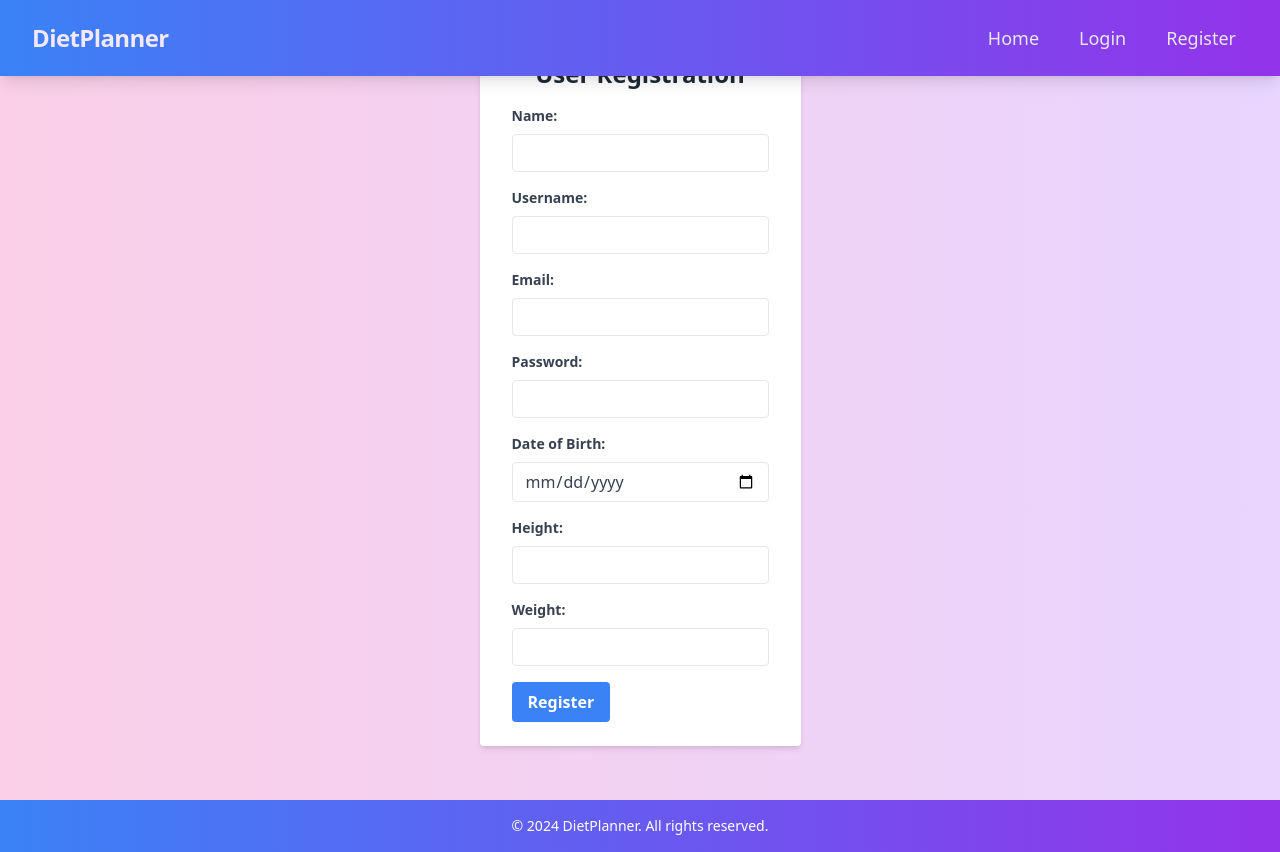
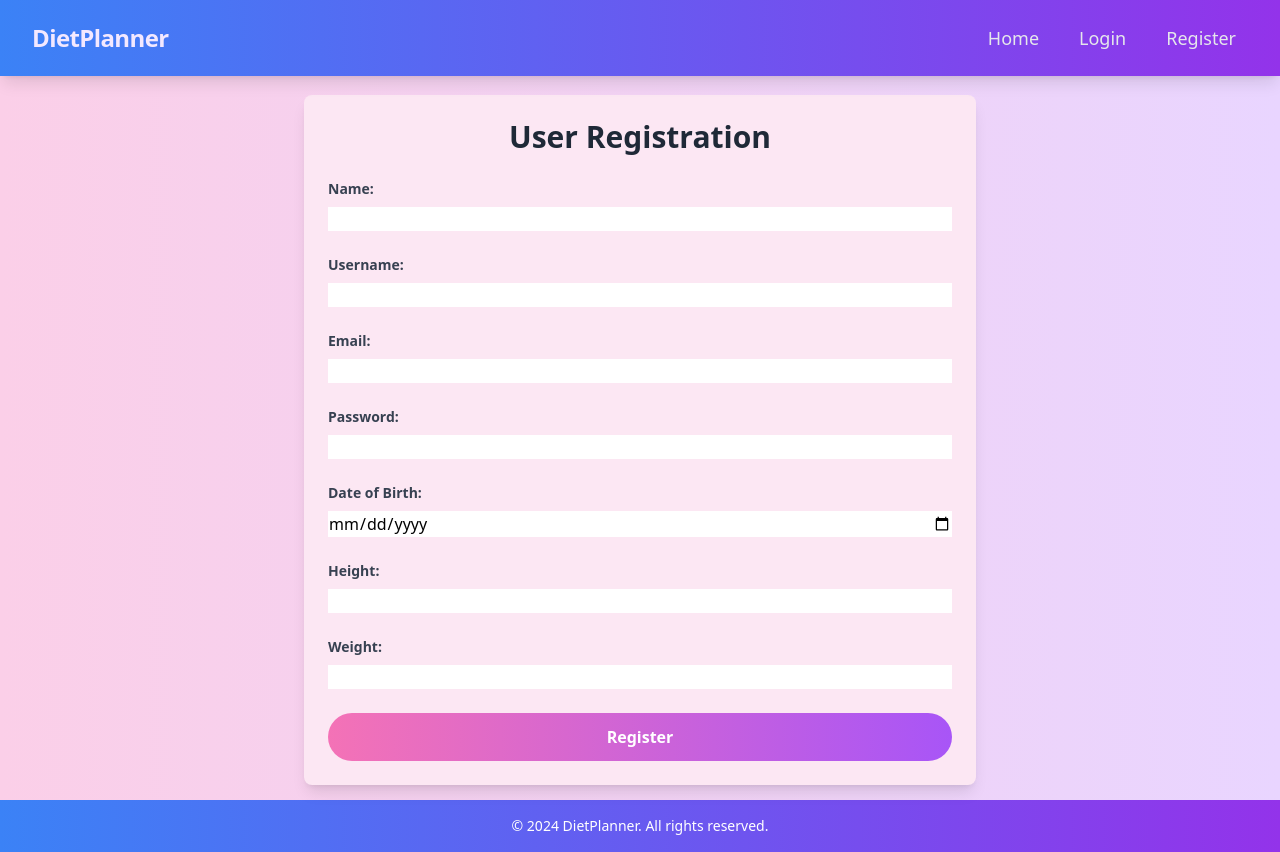
Before and after one commit to thedeadpoet99/cse470-dietplaner, a React (Create React App) app in the folder client2/: page /register in a window 1280 px wide. Built offline with nearby package versions, Linux system fonts and the light colour scheme.

Commit message:
styled the forms

```diff
--- a/client2/src/components/Header.jsx
+++ b/client2/src/components/Header.jsx
@@ -32,7 +32,7 @@ const Header = () => {
                             <>
                                 <a href="/dashboard" className="text-gray-200 hover:text-white hover:bg-purple-500 px-3 py-2 rounded-md text-lg font-medium transition-colors duration-300">Dashboard</a>
                                 <a href="/userprofile/:username" className="text-gray-200 hover:text-white hover:bg-purple-500 px-3 py-2 rounded-md text-lg font-medium transition-colors duration-300">Profile</a>
-                                <button className="text-gray-200 hover:text-white hover:bg-purple-500 px-3 py-2 rounded-md text-lg font-medium transition-colors duration-300 bg-purple-600 hover:bg-purple-700 focus:outline-none focus:ring-2 focus:ring-purple-600 focus:ring-opacity-50" onClick={handleLogout}>Logout</button>
+                                <button className="text-gray-200 hover:text-white hover:bg-purple-500 px-3 py-2 rounded-md text-lg font-medium transition-colors duration-300" onClick={handleLogout}>Logout</button>
                             </>
                         ) : (
                             <>
--- a/client2/src/components/UserPasswordChange.jsx
+++ b/client2/src/components/UserPasswordChange.jsx
@@ -64,10 +64,10 @@ const UserPasswordChange = () => {
   }
 
 
-  return (
-    <div className="flex flex-col items-center justify-center h-screen bg-gray-100">
+ return (
+    <div className="flex items-center justify-center h-screen bg-gray-100">
       <div className="bg-white rounded-lg shadow-md p-8 w-full max-w-md">
-        <h2 className="text-2xl font-bold mb-6">Change Password</h2>
+        <h2 className="text-3xl font-bold mb-6 text-center text-gray-800">Change Password</h2>
         <form onSubmit={handleSubmit} className="space-y-4">
           <div>
             <label htmlFor="oldPassword" className="block text-gray-700">Old Password</label>
@@ -102,7 +102,7 @@ const UserPasswordChange = () => {
               className="form-input mt-1 block w-full rounded-md border-gray-300 shadow-sm focus:border-blue-500 focus:ring focus:ring-blue-200 focus:ring-opacity-50"
             />
           </div>
-          <button type="submit" className="bg-blue-500 text-white rounded-md py-2 px-4 hover:bg-blue-600 focus:outline-none focus:bg-blue-600 transition duration-300">Change Password</button>
+          <button type="submit" className="bg-gradient-to-r from-pink-400 to-purple-500 hover:from-pink-500 hover:to-purple-600 text-white font-bold py-3 px-6 rounded-full focus:outline-none focus:shadow-outline transition duration-300 w-full">Change Password</button>
         </form>
         {successMessage && <div className="mt-4 bg-green-100 text-green-700 px-4 py-2 rounded-md">{successMessage}</div>}
         {error && <div className="mt-4 bg-red-100 text-red-700 px-4 py-2 rounded-md">{error}</div>}
--- a/client2/src/components/UserProfile.jsx
+++ b/client2/src/components/UserProfile.jsx
@@ -37,14 +37,14 @@ const UserProfile = () => {
                     <p className="text-lg text-center text-gray-800"><strong>Height:</strong> {userProfile.height}</p>
                     <p className="text-lg text-center text-gray-800"><strong>Weight:</strong> {userProfile.weight}</p>
                 </div>
+                {/* Style the Change Password link */}
+                <Link
+                    to="/user/passwordchange"
+                    className="block w-full bg-blue-500 text-white font-bold py-3 px-4 rounded-b-lg hover:bg-blue-600 focus:outline-none focus:bg-blue-600 transition duration-300 text-center"
+                >
+                    Change Password
+                </Link>
             </div>
-            {/* Style the Change Password link */}
-            <Link
-                to="/user/passwordchange"
-                className="inline-block px-4 py-2 bg-blue-500 text-white rounded-md hover:bg-blue-600 focus:outline-none focus:bg-blue-600 transition duration-300"
-            >
-                Change Password
-            </Link>
         </div>
     );
 };
--- a/client2/src/components/register.jsx
+++ b/client2/src/components/register.jsx
@@ -37,44 +37,49 @@ const Register = () => {
   };
   return (
     <div className="flex items-center justify-center min-h-screen bg-gradient-to-r from-pink-200 to-purple-200">
-    <div className="max-w-md mx-auto bg-white shadow-md rounded px-8 py-6 mt-5 mb-10">
-      <h2 className="text-2xl font-semibold mb-4 text-center text-gray-800">User Registration</h2>
-      {error && <p className="text-red-500 text-sm mb-4">{error}</p>}
-      {message && <p className="text-green-500 text-sm mb-4">{message}</p>}
-      <form onSubmit={handleSubmit}>
-        <div className="mb-4">
+      <div className="max-w-2xl w-full bg-pink-100 shadow-lg rounded-lg overflow-hidden mt-20">
+        <h2 className="text-3xl font-semibold mb-6 text-center text-gray-800 px-6 pt-6">User Registration</h2>
+        {error && <p className="text-red-500 text-sm mb-4 px-6">{error}</p>}
+        {message && <p className="text-green-500 text-sm mb-4 px-6">{message}</p>}
+        <form onSubmit={handleSubmit} className="px-6 pb-6">
+          <div className="mb-6">
             <label htmlFor="name" className="block text-gray-700 text-sm font-bold mb-2">Name:</label>
-          <input type="text" id="name" name="name" value={formData.name} onChange={handleChange} className="appearance-none border rounded w-full py-2 px-3 text-gray-700 leading-tight focus:outline-none focus:shadow-outline" required />
+            <input type="text" id="name" name="name" value={formData.name} onChange={handleChange} className="form-input w-full" required />
           </div>
-        <div className="mb-4">
+          <div className="mb-6">
             <label htmlFor="username" className="block text-gray-700 text-sm font-bold mb-2">Username:</label>
-          <input type="text" id="username" name="username" value={formData.username} onChange={handleChange} className="appearance-none border rounded w-full py-2 px-3 text-gray-700 leading-tight focus:outline-none focus:shadow-outline" required />
+            <input type="text" id="username" name="username" value={formData.username} onChange={handleChange} className="form-input w-full" required />
           </div>
-        <div className="mb-4">
+          <div className="mb-6">
             <label htmlFor="email" className="block text-gray-700 text-sm font-bold mb-2">Email:</label>
-          <input type="email" id="email" name="email" value={formData.email} onChange={handleChange} className="appearance-none border rounded w-full py-2 px-3 text-gray-700 leading-tight focus:outline-none focus:shadow-outline" required />
+            <input type="email" id="email" name="email" value={formData.email} onChange={handleChange} className="form-input w-full" required />
           </div>
-        <div className="mb-4">
+          <div className="mb-6">
             <label htmlFor="password" className="block text-gray-700 text-sm font-bold mb-2">Password:</label>
-          <input type="password" id="password" name="password" value={formData.password} onChange={handleChange} className="appearance-none border rounded w-full py-2 px-3 text-gray-700 leading-tight focus:outline-none focus:shadow-outline" required />
+            <input type="password" id="password" name="password" value={formData.password} onChange={handleChange} className="form-input w-full" required />
           </div>
-        <div className="mb-4">
+          <div className="mb-6">
             <label htmlFor="dob" className="block text-gray-700 text-sm font-bold mb-2">Date of Birth:</label>
-          <input type="date" id="dob" name="dob" value={formData.dob} onChange={handleChange} className="appearance-none border rounded w-full py-2 px-3 text-gray-700 leading-tight focus:outline-none focus:shadow-outline" required />
+            <input type="date" id="dob" name="dob" value={formData.dob} onChange={handleChange} className="form-input w-full" required />
           </div>
-        <div className="mb-4">
+          <div className="mb-6">
             <label htmlFor="height" className="block text-gray-700 text-sm font-bold mb-2">Height:</label>
-          <input type="number" id="height" name="height" value={formData.height} onChange={handleChange} className="appearance-none border rounded w-full py-2 px-3 text-gray-700 leading-tight focus:outline-none focus:shadow-outline" required />
+            <input type="number" id="height" name="height" value={formData.height} onChange={handleChange} className="form-input w-full" required />
           </div>
-        <div className="mb-4">
+          <div className="mb-6">
             <label htmlFor="weight" className="block text-gray-700 text-sm font-bold mb-2">Weight:</label>
-          <input type="number" id="weight" name="weight" value={formData.weight} onChange={handleChange} className="appearance-none border rounded w-full py-2 px-3 text-gray-700 leading-tight focus:outline-none focus:shadow-outline" required />
+            <input type="number" id="weight" name="weight" value={formData.weight} onChange={handleChange} className="form-input w-full" required />
           </div>
-        <button type="submit" className="bg-blue-500 hover:bg-blue-700 text-white font-bold py-2 px-4 rounded focus:outline-none focus:shadow-outline">Register</button>
+          <button type="submit" className="bg-gradient-to-r from-pink-400 to-purple-500 hover:from-pink-500 hover:to-purple-600 text-white font-bold py-3 px-6 rounded-full focus:outline-none focus:shadow-outline transition duration-300 w-full">Register</button>
         </form>
       </div>
     </div>
   );
+
+
+
+
+
 };
 
 export default Register;
```
Also changed, not shown: client2/src/components/Login.jsx (+8 -8 lines), 1 other file (tests, documents, lock files or other folders). Lines whose indentation alone changed are shown as unchanged.
